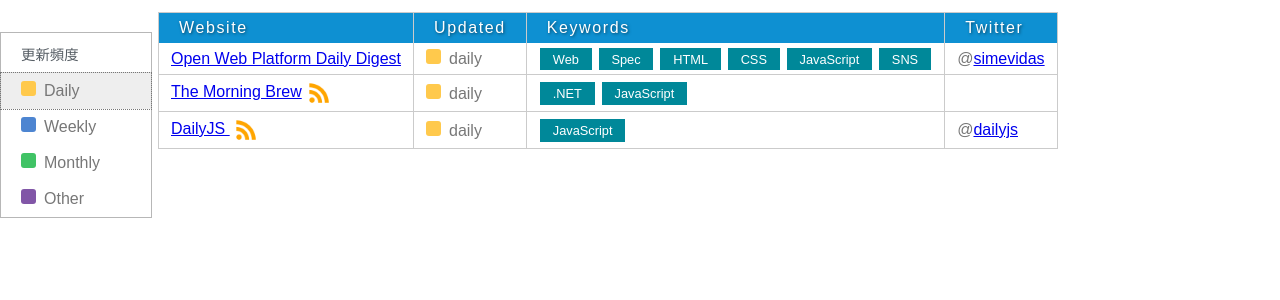
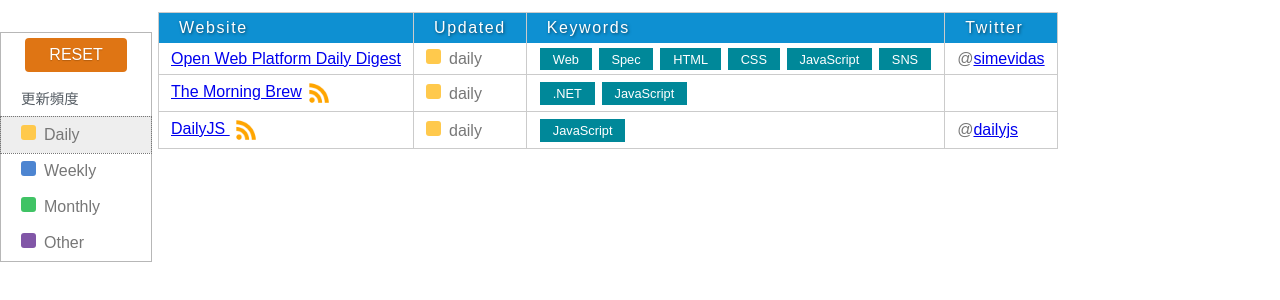
Before and after one commit to azu/Meta-Weekly, a website: page index.html in a window 1280 px wide. Both pictures are taken after a click on the link "Daily". Drawn offline with nearby package versions, Linux system fonts and the light colour scheme.

Commit message:
filter on/off

```diff
--- a/css/main.scss
+++ b/css/main.scss
@@ -26,6 +26,19 @@
 $monthly-color: #40c365;
 $other-color: #8156a7;
 $twitter-color: #5AB4C8;
+.nav-updated-helper {
+  text-align: center;
+  padding: 5px 0;
+  display: none;
+}
+
+.pure-button-warning {
+  margin: 0 auto;
+  color: white;
+  border-radius: 4px;
+  text-shadow: 0 1px 1px rgba(0, 0, 0, 0.2);
+  background: rgb(223, 117, 20);
+}
 
 .site-updated-label-daily {
   @extend .label-mark;
@@ -60,7 +73,7 @@
 }
 
 .site-rss {
-  margin-left:0.3em;
+  margin-left: 0.3em;
   img {
     width: 24px;
     vertical-align: middle;
--- a/index.html
+++ b/index.html
@@ -15,6 +15,11 @@
     <div class="pure-u sidebar">
         <div class="nav-inner">
             <div class="pure-menu pure-menu-open">
+                <div class="nav-updated-helper">
+                    <button id="js-updated-reset-button" class="pure-button primary-button pure-button-warning">
+                        RESET
+                    </button>
+                </div>
                 <ul class="js-filer-updated">
                     <li class="pure-menu-heading">更新頻度</li>
                     <li><a href="#daily"><span class="site-updated-label-daily"></span>Daily</a></li>
--- a/js/main.js
+++ b/js/main.js
@@ -47,11 +47,23 @@
     });
 }
 
+function showResetButton() {
+    $(".nav-updated-helper").show()
+}
+function hideResetButton() {
+    $(".nav-updated-helper").hide()
+}
 $(".js-filer-updated a").on("click", function (evt) {
     evt.preventDefault();
     var updatedType = evt.target.href.split("#").pop();
     var newContext = filterByUpdateType(updatedType);
     render(newContext);
+    showResetButton();
+});
+
+$("#js-updated-reset-button").on("click", function (evt) {
+    render(context);
+    hideResetButton();
 });
 $(function () {
     render(context);
```
Also changed, not shown: css/main.css.
